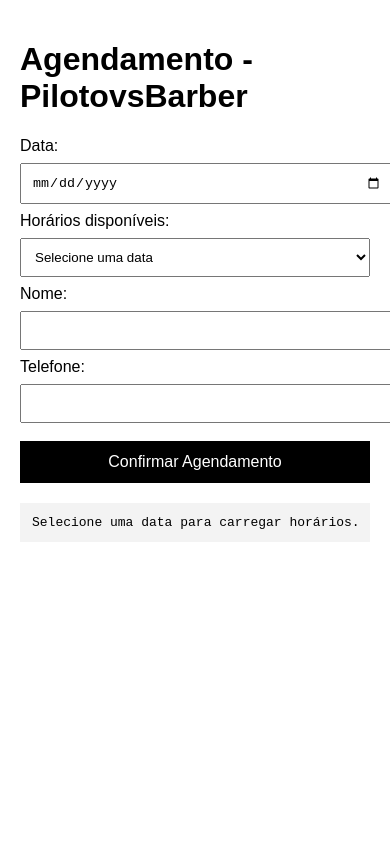
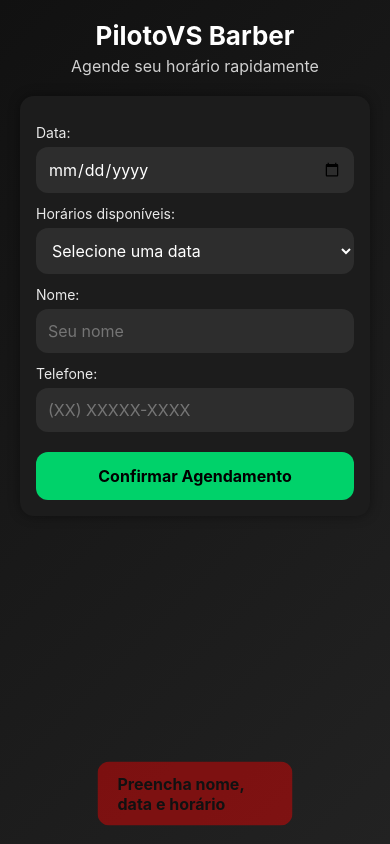
Before and after one commit to GuiHirataDev/pilotovsbarber-frontend, a plain HTML site: page index.html in a window 390 px wide. Both pictures are taken after a click on the button "Confirmar Agendamento". Drawn offline with Linux system fonts and the light colour scheme.

Commit message:
feat/adicionando estilização, toast e responsividade

```diff
--- a/index.html
+++ b/index.html
@@ -2,57 +2,38 @@
 <html lang="pt-BR">
 <head>
   <meta charset="UTF-8" />
+  <meta name="viewport" content="width=device-width, initial-scale=1.0">
   <title>PilotoVS Barber - Agendamento</title>
-  <style>
-    body {
-      font-family: Arial, sans-serif;
-      max-width: 600px;
-      margin: auto;
-      padding: 20px;
-    }
-    select, input {
-      width: 100%;
-      padding: 10px;
-      margin: 8px 0;
-    }
-    button {
-      padding: 12px;
-      width: 100%;
-      cursor: pointer;
-      background: black;
-      color: white;
-      font-size: 16px;
-      border: none;
-      margin-top: 10px;
-    }
-    #saida {
-      background: #f3f3f3;
-      padding: 12px;
-      margin-top: 20px;
-    }
-  </style>
+  <link rel="stylesheet" href="styles.css">
 </head>
 <body>
 
-  <h1>Agendamento - PilotovsBarber</h1>
+  <div class="container">
+    <h1>PilotoVS Barber</h1>
+    <p class="subtitle">Agende seu horário rapidamente</p>
+
+    <div class="card">
 
       <label>Data:</label>
-  <input type="date" id="data" />
+      <input type="date" id="data" class="input" />
 
       <label>Horários disponíveis:</label>
-  <select id="horarios">
+      <select id="horarios" class="input">
         <option value="">Selecione uma data</option>
       </select>
 
       <label>Nome:</label>
-  <input type="text" id="nome" />
+      <input type="text" id="nome" class="input" placeholder="Seu nome" />
 
       <label>Telefone:</label>
-  <input type="text" id="telefone" />
+      <input type="text" id="telefone" class="input" placeholder="(XX) XXXXX-XXXX" />
 
       <button id="btnAgendar">Confirmar Agendamento</button>
+    </div>
 
-  <pre id="saida">Selecione uma data para carregar horários.</pre>
+    <div id="toast"></div>
+
+  </div>
 
   <script src="script.js"></script>
 
--- a/script.js
+++ b/script.js
@@ -2,6 +2,17 @@
 
 document.getElementById("data").addEventListener("change", carregarHorarios);
 document.getElementById("btnAgendar").addEventListener("click", agendar);
+
+function toast(msg, cor = "#00d26a") {
+  const box = document.getElementById("toast");
+  box.innerText = msg;
+  box.style.background = cor;
+  box.style.display = "block";
+
+  setTimeout(() => {
+    box.style.display = "none";
+  }, 3000);
+}
 
 async function carregarHorarios() {
   const data = document.getElementById("data").value;
@@ -27,8 +38,9 @@
     if (horarios.length === 0) {
       select.innerHTML = "<option>Nenhum horário disponível</option>";
     }
+
   } catch (err) {
-    document.getElementById("saida").innerText = "Erro ao carregar horários";
+    toast("Erro ao carregar horário", "red");
   }
 }
 
@@ -39,31 +51,34 @@
   const horario = document.getElementById("horarios").value;
 
   if (!nome || !date || !horario) {
-    return alert("Preencha nome, data e horário.");
+    toast("Preencha nome, data e horário", "red");
+    return;
   }
 
   try {
     const res = await fetch(`${API_URL}/agendar`, {
       method: "POST",
       headers: { "Content-Type": "application/json" },
-      body: JSON.stringify({ nome, telefone, date, horario })
+      body: JSON.stringify({ nome, telefone, date, horario }),
     });
 
     const dataRes = await res.json();
 
     if (res.status === 409) {
-      alert("Horário já reservado.");
-      return carregarHorarios();
-    }
-
-    if (dataRes.success) {
-      alert("Agendamento realizado com sucesso!");
+      toast("Horário já reservado", "red");
       carregarHorarios();
       return;
     }
 
-    alert("Erro: " + JSON.stringify(dataRes));
+    if (dataRes.success) {
+      toast("Agendado com sucesso!");
+      carregarHorarios();
+      return;
+    }
+
+    toast("Erro inesperado", "red");
+
   } catch (err) {
-    alert("Erro ao agendar.");
+    toast("Erro ao conectar", "red");
   }
 }
--- a/styles.css
+++ b/styles.css
@@ -0,0 +1,105 @@
+* {
+  margin: 0;
+  padding: 0;
+  box-sizing: border-box;
+  font-family: "Inter", Arial, sans-serif;
+}
+
+body {
+  background: linear-gradient(135deg, #111, #222);
+  color: white;
+  min-height: 100vh;
+  padding: 20px;
+}
+
+.container {
+  max-width: 420px;
+  margin: auto;
+}
+
+h1 {
+  text-align: center;
+  margin-bottom: 5px;
+  font-size: 32px;
+}
+
+.subtitle {
+  text-align: center;
+  margin-bottom: 20px;
+  opacity: 0.8;
+}
+
+.card {
+  background: #1c1c1c;
+  padding: 20px;
+  border-radius: 14px;
+  box-shadow: 0 0 12px rgba(0, 0, 0, 0.4);
+}
+
+label {
+  display: block;
+  margin-top: 12px;
+  font-size: 14px;
+  opacity: 0.9;
+}
+
+.input {
+  margin-top: 6px;
+  width: 100%;
+  padding: 12px;
+  border-radius: 12px;
+  border: none;
+  outline: none;
+  font-size: 16px;
+  background: #2d2d2d;
+  color: white;
+}
+
+.input:focus {
+  border: 2px solid #00d26a;
+}
+
+button {
+  margin-top: 20px;
+  width: 100%;
+  padding: 14px;
+  background: #00d26a;
+  border: none;
+  border-radius: 12px;
+  font-size: 18px;
+  cursor: pointer;
+  color: #000;
+  font-weight: bold;
+  transition: 0.2s;
+}
+
+button:hover {
+  background: #00e479;
+}
+
+#toast {
+  position: fixed;
+  bottom: 30px;
+  left: 50%;
+  transform: translateX(-50%);
+  background: #00d26a;
+  color: black;
+  padding: 12px 20px;
+  border-radius: 12px;
+  display: none;
+  font-weight: bold;
+  animation: fadeInOut 3s;
+}
+
+@keyframes fadeInOut {
+  0% { opacity: 0; transform: translate(-50%, 20px); }
+  10% { opacity: 1; transform: translate(-50%, 0); }
+  90% { opacity: 1; transform: translate(-50%, 0); }
+  100% { opacity: 0; transform: translate(-50%, 20px); }
+}
+
+@media (max-width: 480px) {
+  h1 { font-size: 26px; }
+  .card { padding: 16px; }
+  button { font-size: 16px; }
+}
```
Lines whose indentation alone changed are shown as unchanged.
